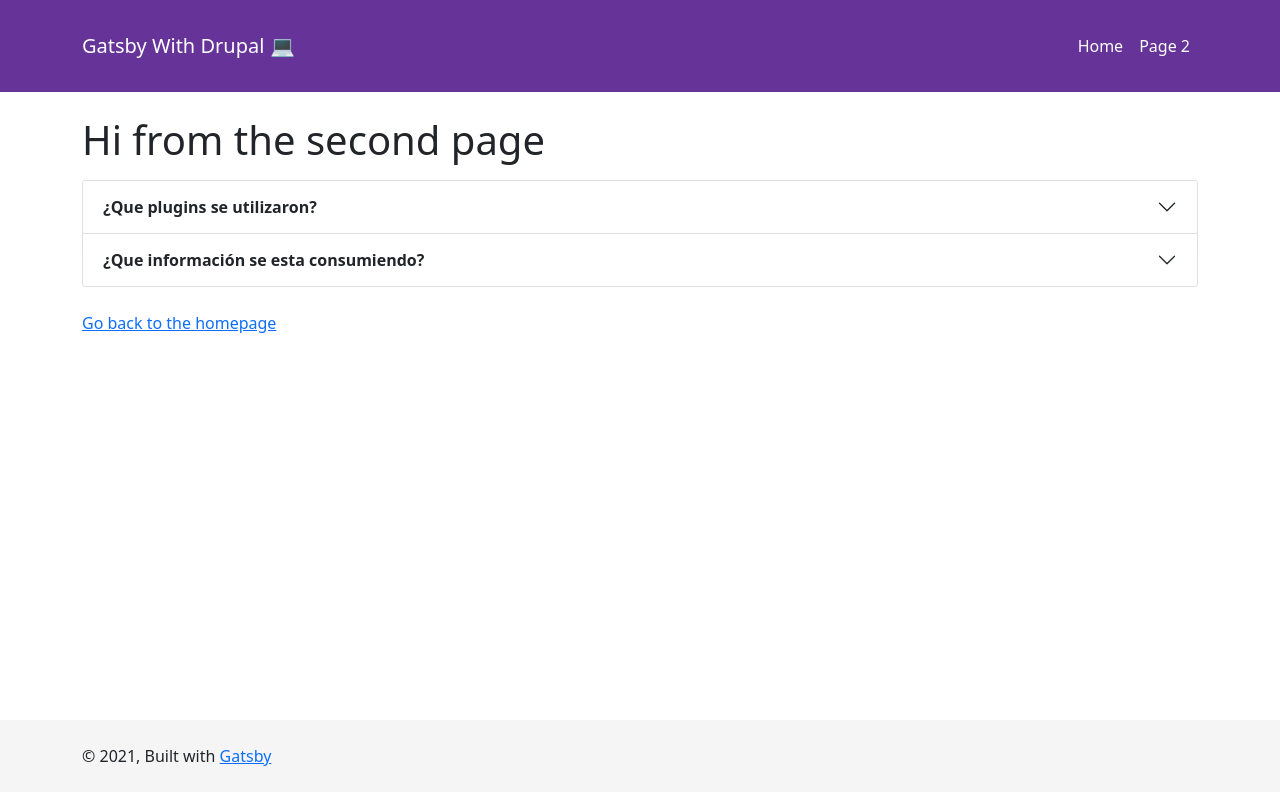
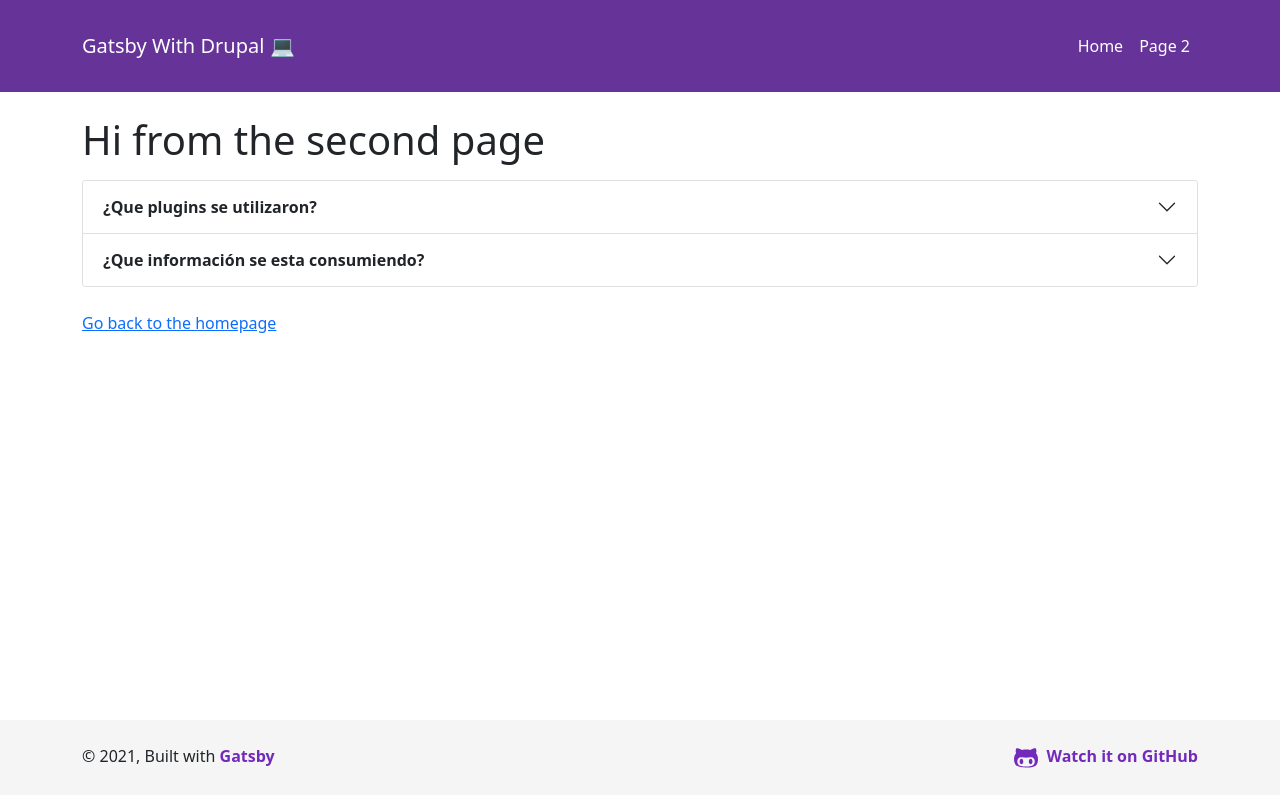
Before and after one commit to Mattcri/gatsby-drupal, a Gatsby site: page /page-2 in a window 1280 px wide. Built offline with nearby package versions, Linux system fonts and the light colour scheme; Gatsby itself is replaced by a stand-in of ours.

Commit message:
Footer styles

```diff
--- a/src/components/footer.js
+++ b/src/components/footer.js
@@ -1,13 +1,25 @@
-import React from "react";
+import React from "react"
+import { Col, Container, Row } from "react-bootstrap"
 
 const Footer = () => (
   <footer className="mt-4 py-4">
-    <div className="container">
-      © {new Date().getFullYear()}, Built with
-      {` `}
-      <a href="https://www.gatsbyjs.com">Gatsby</a>
+    <Container>
+      <Row>
+        <Col sm={6} className="text-center text-sm-start mb-2 mb-sm-0">
+          © {new Date().getFullYear()}, Built with
+          {` `}
+          <a href="https://www.gatsbyjs.com">Gatsby</a>
+        </Col>
+        <Col sm={6} className="text-center text-sm-end">
 
-    </div>
+          <a href="https://github.com/Mattcri/gatsby-drupal">
+            <svg aria-hidden="true" focusable="false" data-prefix="fab" data-icon="github-alt" class="svg-inline--fa fa-github-alt fa-w-15" role="img" xmlns="http://www.w3.org/2000/svg" viewBox="0 0 480 512"><path fill="currentColor" d="M186.1 328.7c0 20.9-10.9 55.1-36.7 55.1s-36.7-34.2-36.7-55.1 10.9-55.1 36.7-55.1 36.7 34.2 36.7 55.1zM480 278.2c0 31.9-3.2 65.7-17.5 95-37.9 76.6-142.1 74.8-216.7 74.8-75.8 0-186.2 2.7-225.6-74.8-14.6-29-20.2-63.1-20.2-95 0-41.9 13.9-81.5 41.5-113.6-5.2-15.8-7.7-32.4-7.7-48.8 0-21.5 4.9-32.3 14.6-51.8 45.3 0 74.3 9 108.8 36 29-6.9 58.8-10 88.7-10 27 0 54.2 2.9 80.4 9.2 34-26.7 63-35.2 107.8-35.2 9.8 19.5 14.6 30.3 14.6 51.8 0 16.4-2.6 32.7-7.7 48.2 27.5 32.4 39 72.3 39 114.2zm-64.3 50.5c0-43.9-26.7-82.6-73.5-82.6-18.9 0-37 3.4-56 6-14.9 2.3-29.8 3.2-45.1 3.2-15.2 0-30.1-.9-45.1-3.2-18.7-2.6-37-6-56-6-46.8 0-73.5 38.7-73.5 82.6 0 87.8 80.4 101.3 150.4 101.3h48.2c70.3 0 150.6-13.4 150.6-101.3zm-82.6-55.1c-25.8 0-36.7 34.2-36.7 55.1s10.9 55.1 36.7 55.1 36.7-34.2 36.7-55.1-10.9-55.1-36.7-55.1z"></path></svg>
+            <span>Watch it on GitHub</span>
+          </a>
+
+        </Col>
+      </Row>
+    </Container>
   </footer>
 )
 
--- a/src/components/home.js
+++ b/src/components/home.js
@@ -14,7 +14,7 @@
           {map(elements, element => (
             <Col key={element.id} md={6} lg={4} className="my-3">
               <Card className="h-100">
-                <Card.Img variant="top" src={element.imageSrc} />
+                <Card.Img variant="top" src={element.imageSrc} alt={element.imageAlt} />
                 <Card.Body className="position-relative pb-5">
                   <Card.Title>{element.title}</Card.Title>
                   <Card.Text>
--- a/src/components/styles.css
+++ b/src/components/styles.css
@@ -4,6 +4,23 @@
 
 footer {
   background: #f5f5f5;
+}
+
+footer svg {
+  margin-right: 8px;
+  width: 24px;
+}
+
+footer a {
+  color: rgb(115, 42, 187);
+  font-weight: 600;
+  text-decoration: none;
+}
+
+footer a:hover {
+  color: rgb(115, 42, 187);
+  transition: all .6s ease-in;
+  text-decoration: underline;
 }
 
 .article-hero {
--- a/src/pages/index.js
+++ b/src/pages/index.js
@@ -57,7 +57,6 @@
               field_media_image {
                 localFile {
                   publicURL
-                  base
                 }
               }
             }
```
Also changed, not shown: 1 other file.
